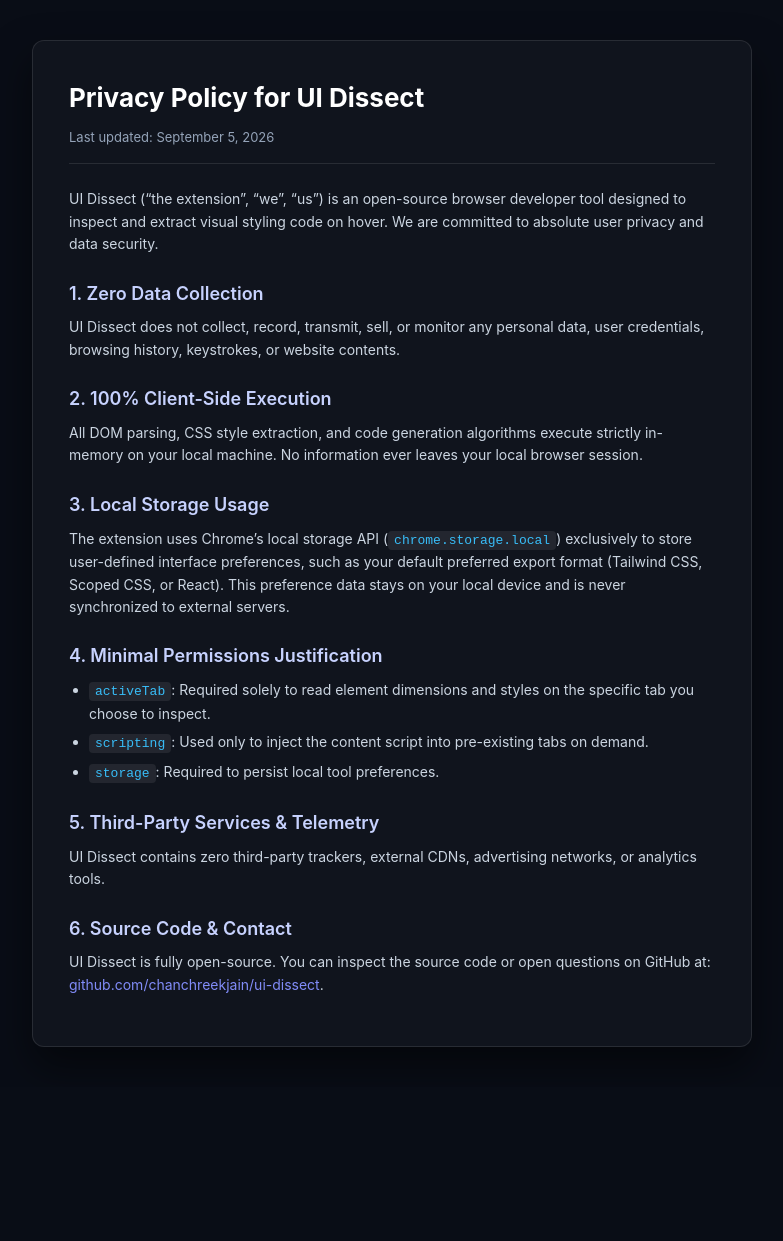
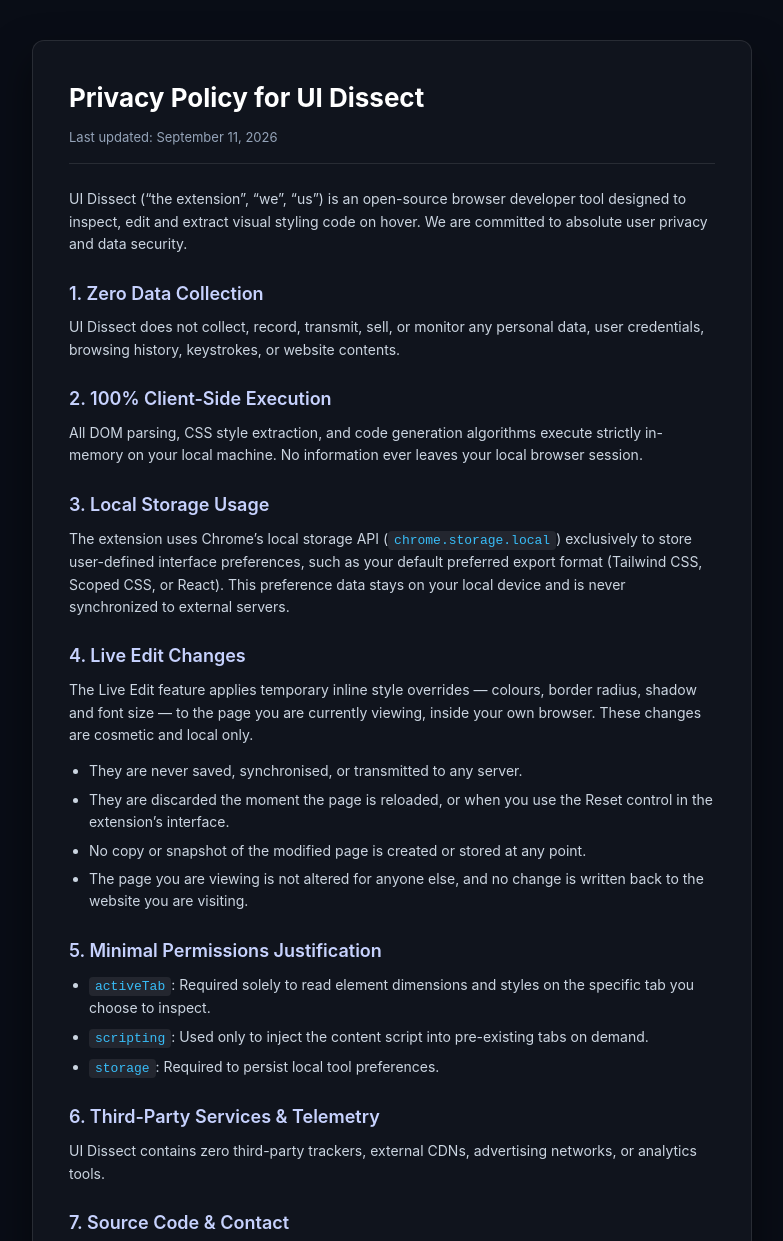
Before and after one commit to chanchreekjain/ui-dissect, a browser extension: page docs/index.html in a window 1280 px wide. Shown: the top 1241 px of the page, without its empty margins (248-1031 px from the left). Before the commit the page ends 1087 px from the top, so only its background shows below. Drawn offline with Linux system fonts and the light colour scheme.

Commit message:
docs: cover live edit in the hosted privacy policy

```diff
--- a/docs/index.html
+++ b/docs/index.html
@@ -87,9 +87,9 @@
 <body>
   <div class="container">
     <h1>Privacy Policy for UI Dissect</h1>
-    <div class="meta">Last updated: September 5, 2026</div>
+    <div class="meta">Last updated: September 11, 2026</div>
 
-    <p>UI Dissect (&ldquo;the extension&rdquo;, &ldquo;we&rdquo;, &ldquo;us&rdquo;) is an open-source browser developer tool designed to inspect and extract visual styling code on hover. We are committed to absolute user privacy and data security.</p>
+    <p>UI Dissect (&ldquo;the extension&rdquo;, &ldquo;we&rdquo;, &ldquo;us&rdquo;) is an open-source browser developer tool designed to inspect, edit and extract visual styling code on hover. We are committed to absolute user privacy and data security.</p>
 
     <h2>1. Zero Data Collection</h2>
     <p>UI Dissect does not collect, record, transmit, sell, or monitor any personal data, user credentials, browsing history, keystrokes, or website contents.</p>
@@ -100,17 +100,26 @@
     <h2>3. Local Storage Usage</h2>
     <p>The extension uses Chrome&rsquo;s local storage API (<code>chrome.storage.local</code>) exclusively to store user-defined interface preferences, such as your default preferred export format (Tailwind CSS, Scoped CSS, or React). This preference data stays on your local device and is never synchronized to external servers.</p>
 
-    <h2>4. Minimal Permissions Justification</h2>
+    <h2>4. Live Edit Changes</h2>
+    <p>The Live Edit feature applies temporary inline style overrides &mdash; colours, border radius, shadow and font size &mdash; to the page you are currently viewing, inside your own browser. These changes are cosmetic and local only.</p>
+    <ul>
+      <li>They are never saved, synchronised, or transmitted to any server.</li>
+      <li>They are discarded the moment the page is reloaded, or when you use the Reset control in the extension&rsquo;s interface.</li>
+      <li>No copy or snapshot of the modified page is created or stored at any point.</li>
+      <li>The page you are viewing is not altered for anyone else, and no change is written back to the website you are visiting.</li>
+    </ul>
+
+    <h2>5. Minimal Permissions Justification</h2>
     <ul>
       <li><code>activeTab</code>: Required solely to read element dimensions and styles on the specific tab you choose to inspect.</li>
       <li><code>scripting</code>: Used only to inject the content script into pre-existing tabs on demand.</li>
       <li><code>storage</code>: Required to persist local tool preferences.</li>
     </ul>
 
-    <h2>5. Third-Party Services & Telemetry</h2>
+    <h2>6. Third-Party Services & Telemetry</h2>
     <p>UI Dissect contains zero third-party trackers, external CDNs, advertising networks, or analytics tools.</p>
 
-    <h2>6. Source Code & Contact</h2>
+    <h2>7. Source Code & Contact</h2>
     <p>UI Dissect is fully open-source. You can inspect the source code or open questions on GitHub at: <a href="https://github.com/chanchreekjain/ui-dissect" target="_blank" rel="noopener">github.com/chanchreekjain/ui-dissect</a>.</p>
   </div>
 </body>
```
